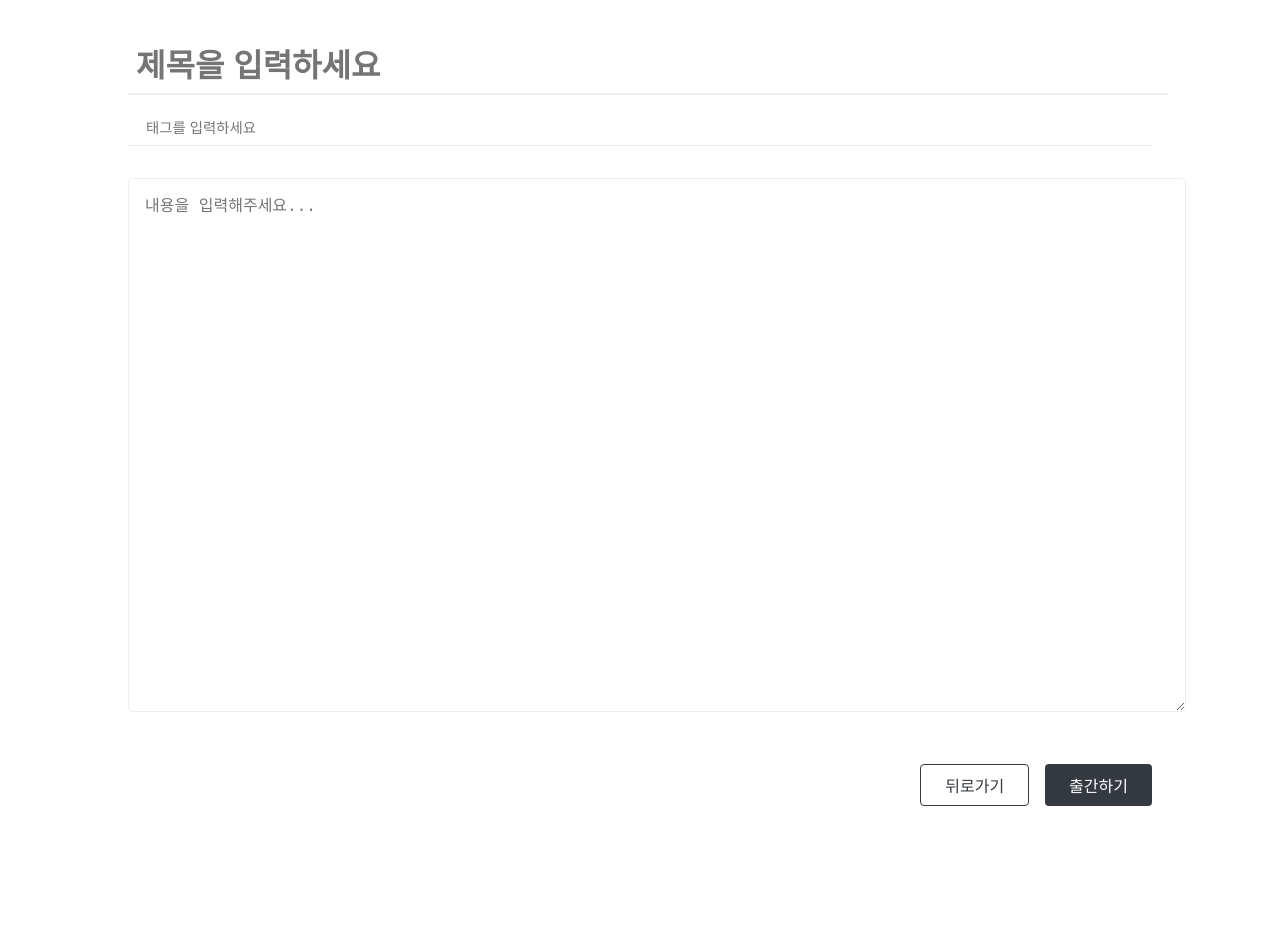
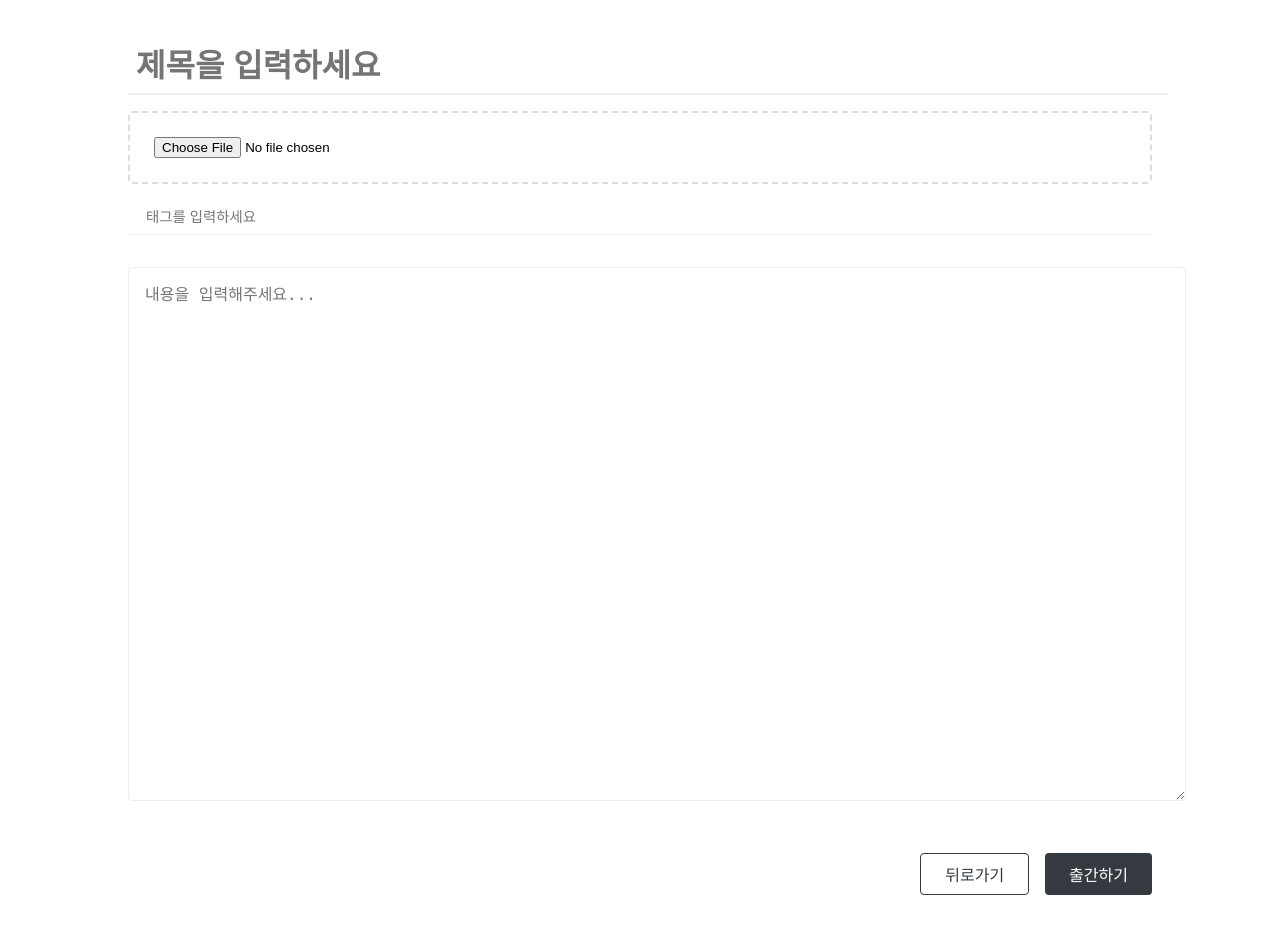
Before and after one commit to PickyPeople/xlog-FE, a Vue app: page /write in a window 1280 px wide. Shown: the top 934 px of the page. Built offline with nearby package versions, Linux system fonts and the light colour scheme.

Commit message:
feat: 記事の作成postコード追加

```diff
--- a/src/api/posts.js
+++ b/src/api/posts.js
@@ -1,4 +1,3 @@
-// src/api/posts.js
 import axios from 'axios';
 
 export const postsApi = {
@@ -8,8 +7,14 @@ export const postsApi = {
   },
 
   // 새 게시물 작성
-  createPost: (postData) => {
-    return axios.post('http://localhost:3000/api/posts', { post: postData });
+  createPost: (formData) => {
+    const token = localStorage.getItem('token');
+    return axios.post('http://localhost:3000/api/posts', formData, {
+      headers: {
+        'Content-Type': 'multipart/form-data',
+        'Authorization': `Bearer ${token}`
+      }
+    });
   },
 
   // 특정 게시물 조회
--- a/src/views/Home/HomeView.vue
+++ b/src/views/Home/HomeView.vue
@@ -21,7 +21,7 @@
               <h3 class="post-title">{{ post.title }}</h3>
               <p class="post-sub">{{ post.sub }}</p>
               <div class="post-footer">
-                <p class="post-user">{{ post.user }}</p>
+                <p class="post-user">{{ post.username }}</p>
                 <p class="post-date">{{ post.date }}</p>
                 <img src="../../../images/heart.svg" alt="" class="heart">
                 <p class="like">{{ post.likeNum }}</p>
--- a/src/views/Write/WriteView.css
+++ b/src/views/Write/WriteView.css
@@ -21,6 +21,18 @@
 
 .title-field:focus {
   border-bottom: 2px solid #343a40;
+}
+
+.image-input {
+  margin: 1rem 0;
+  padding: 1rem;
+  border: 2px dashed #ddd;
+  border-radius: 4px;
+}
+
+.image-field {
+  width: 100%;
+  padding: 0.5rem;
 }
 
 .tag-container {
--- a/src/views/Write/WriteView.js
+++ b/src/views/Write/WriteView.js
@@ -1,5 +1,6 @@
 import { ref } from 'vue';
 import { useRouter } from 'vue-router';
+import { postsApi } from '@/api/posts';
 
 export default {
   name: 'WriteContent',
@@ -9,11 +10,19 @@ export default {
     const content = ref('');
     const tags = ref([]);
     const currentTag = ref('');
+    const image = ref(null);
     const router = useRouter();
 
     const navigateHome = () => {
       router.push('/');
     }
+
+    const handleImageChange = (e) => {
+      const file = e.target.files[0];
+      if (file) {
+        image.value = file;
+      }
+    };
 
     const addTag = () => {
       if (currentTag.value.trim() && !tags.value.includes(currentTag.value.trim())) {
@@ -28,39 +37,32 @@ export default {
 
     const publish = async () => {
       try {
-        const response = await fetch('/api/posts', {  // Ruby 백엔드 API 엔드포인트
-          method: 'POST',
-          headers: {
-            'Content-Type': 'application/json',
-          },
-          body: JSON.stringify({
-            title: title.value,
-            content: content.value,
-            tags: tags.value
-          })
-        });
+        const formData = new FormData();
+        formData.append('post[title]', title.value);
+        formData.append('post[content]', content.value); //본문 내용
+        formData.append('post[sub]', content.value.substring(0, 10)); // content의 앞부분을 sub로 사용
 
-        if (!response.ok) {
-          throw new Error('게시물 등록에 실패했습니다');
+        if (image.value) {
+          formData.append('post[image]', image.value);
         }
 
-        // 성공 시 홈으로 이동
+        await postsApi.createPost(formData);
         router.push('/');
       } catch (error) {
-        console.error('Error:', error);
-        // 에러 처리 로직 추가 (예: 사용자에게 알림)
+        console.error('게시물 등록 실패:', error);
       }
     };
 
     return {
-      title,
+     title,
       content,
       tags,
       currentTag,
       addTag,
       removeTag,
       publish,
-      navigateHome
+      navigateHome,
+      handleImageChange
     };
   }
 }
--- a/src/views/Write/WriteView.vue
+++ b/src/views/Write/WriteView.vue
@@ -3,12 +3,11 @@
     <main class="editor-container">
       <!-- 제목 입력 영역 -->
       <div class="title-input">
-      <input
-        type="text"
-        v-model="title"
-        placeholder="제목을 입력하세요"
-        class="title-field"
-      />
+        <input type="text" v-model="title" placeholder="제목을 입력하세요" class="title-field" />
+      </div>
+
+      <div class="image-input">
+        <input type="file" @change="handleImageChange" accept="image/*" class="image-field" />
       </div>
 
       <!-- 태그 입력 영역 -->
@@ -30,11 +29,7 @@
 
       <!-- 에디터 영역 -->
       <div class="editor-content">
-      <textarea
-        v-model="content"
-        placeholder="내용을 입력해주세요..."
-        class="content-editor"
-      ></textarea>
+        <textarea v-model="content" placeholder="내용을 입력해주세요..." class="content-editor"></textarea>
       </div>
 
       <!-- 하단 버튼 -->
@@ -46,7 +41,6 @@
   </div>
 </template>
 
-<script src="./WriteView.js">
-</script>
+<script src="./WriteView.js"></script>
 
 <style src="./WriteView.css" scoped></style>
```
Lines whose indentation alone changed are shown as unchanged.
